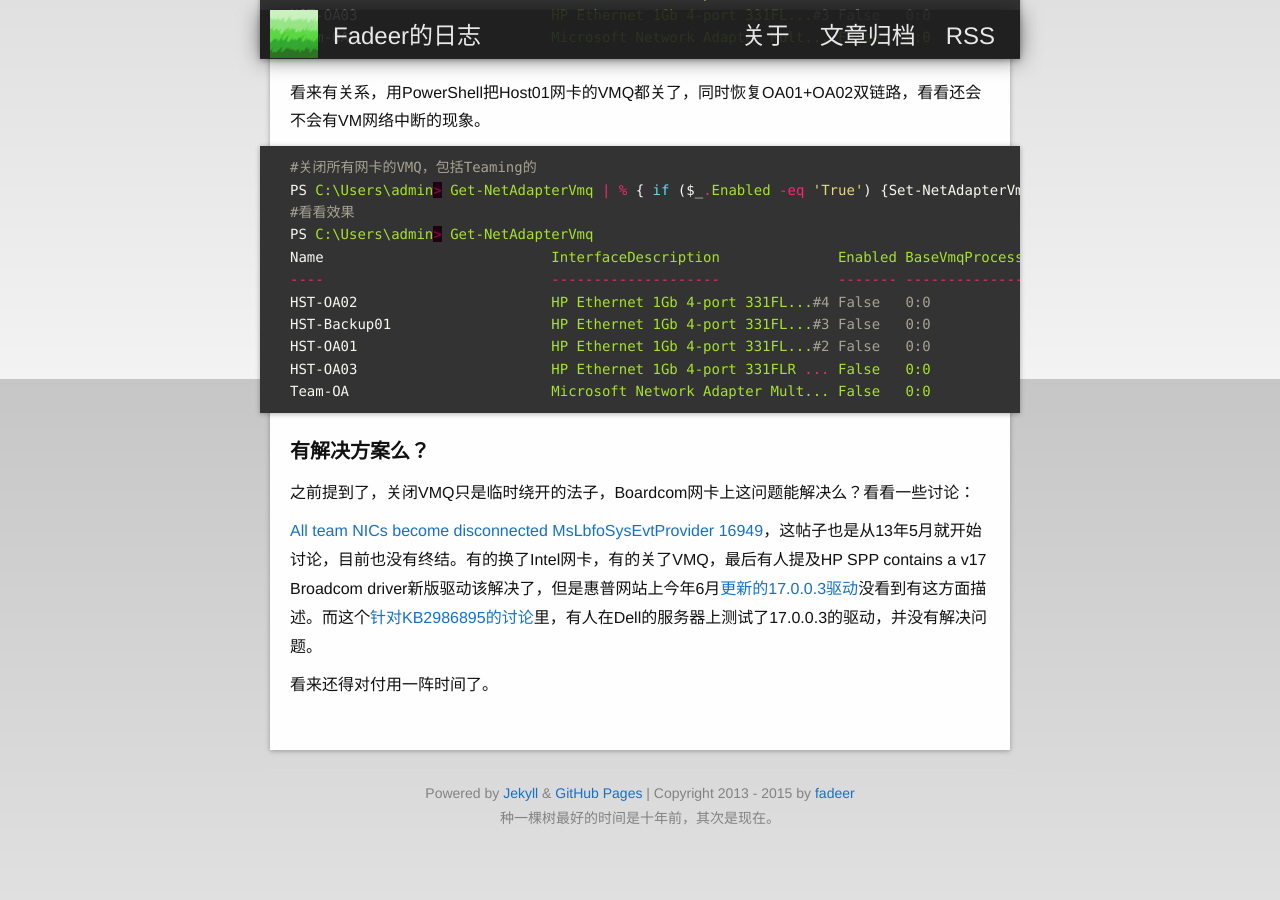
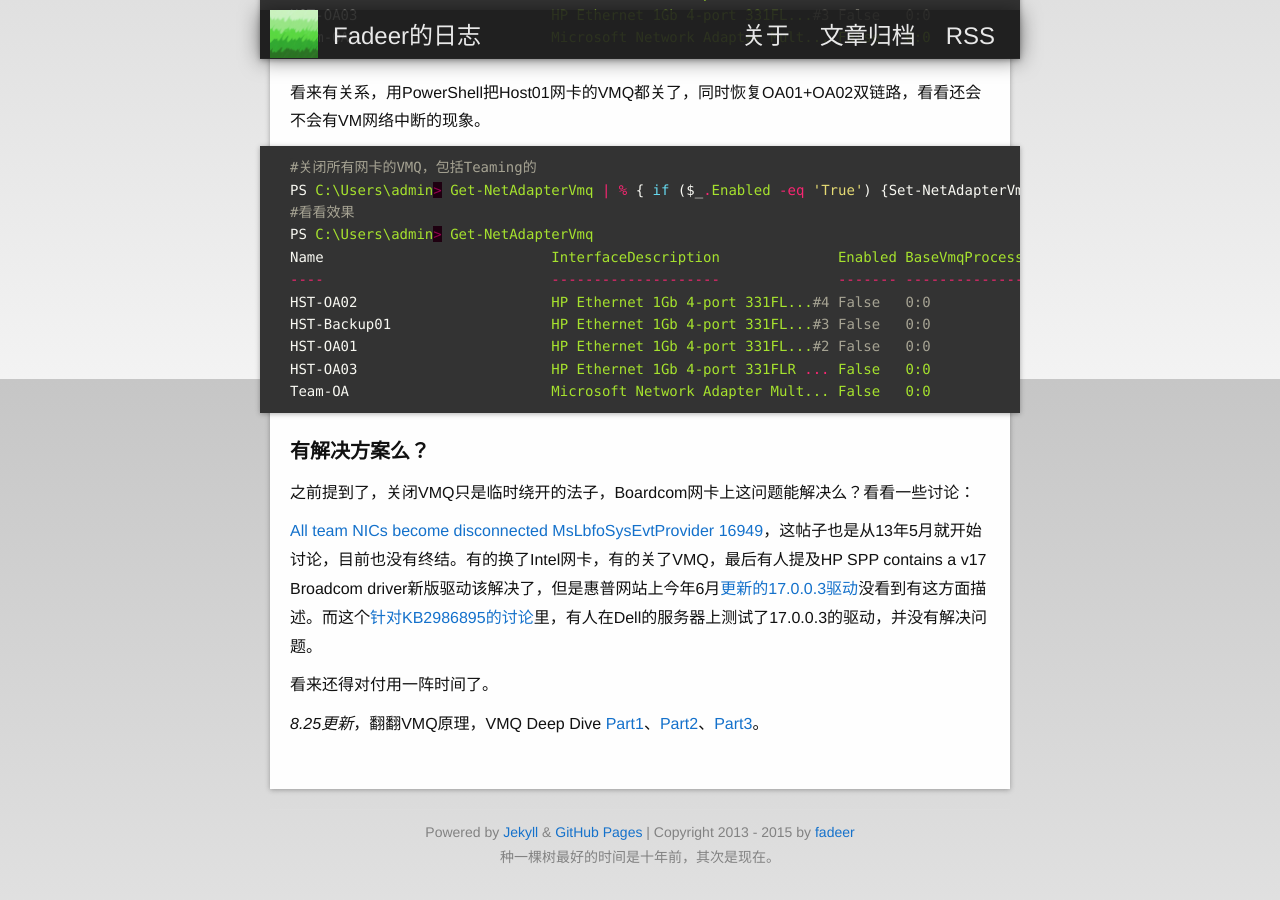
Before and after one commit to fadeer/fadeer.github.io, a Jekyll site: the page built from _posts/2015-08-11-2012r2-nicteaming.markdown, in a window 1280 px wide and 900 px high, scrolled down 2321 px. Built offline with Jekyll 4.4.1, drawn with Linux system fonts in a browser that asks for light colours; before the commit the page ends 3183 px from its top, so only the background shows below that.

Commit message:
update post

```diff
--- a/_posts/2015-08-11-2012r2-nicteaming.markdown
+++ b/_posts/2015-08-11-2012r2-nicteaming.markdown
@@ -102,6 +102,8 @@ Team-OA                        Microsoft Network Adapter Mult... False   0:0
 
 看来还得对付用一阵时间了。
 
+*8.25更新*，翻翻VMQ原理，VMQ Deep Dive [Part1](http://blogs.technet.com/b/networking/archive/2013/09/10/vmq-deep-dive-1-of-3.aspx)、[Part2](http://blogs.technet.com/b/networking/archive/2013/09/10/vmq-deep-dive-2-of-3.aspx)、[Part3](http://blogs.technet.com/b/networking/archive/2013/10/22/vmq-deep-dive-3-of-3.aspx)。
+
 [KB2986895]: https://support.microsoft.com/en-us/kb/2986895
 [aidanfinn]: http://www.aidanfinn.com/2014/07/kb2986895-vms-lose-network-connection-on-ws2012-or-ws2012-r2-hyper-v-when-using-broadcom-1gbe-nics/
 [commonissue]: http://www.aidanfinn.com/2013/10/how-to-avoid-networking-issues-in-hyper-v/
--- a/_posts/weekly/2015-08-24-weekly-36.markdown
+++ b/_posts/weekly/2015-08-24-weekly-36.markdown
@@ -20,7 +20,6 @@ tags: Weekly Skill
 * [Linux Integration Services 4.0 Update](http://blogs.technet.com/b/virtualization/archive/2015/08/20/linux-integration-services-4-0-update.aspx)，红帽系VM建议更新啊。
 * [为Ubuntu设计快速缩略图服务](http://www.infoq.com/cn/news/2015/08/Ubuntu-API)，这个服务实现值得学习。
 * 京东技术架构,[（一）构建亿级前端读服务](http://jinnianshilongnian.iteye.com/blog/2232271)，[（二）构建需求响应式亿级商品详情页](http://jinnianshilongnian.iteye.com/blog/2235572)。
-* [帅小伙、大叔、高富帅都怎么玩OpenStack？](https://www.ustack.com/blog/wan/) 三个案例很典型啊，后面问答也很好。
 * [Node.js之HelloWorld背后的大坑](http://www.jianshu.com/p/3c5897dd2b85)，8行的Hello World都可以学到这么多东西。
 * [Stream探究](http://segmentfault.com/a/1190000003479884)。
 
@@ -36,6 +35,7 @@ tags: Weekly Skill
 ----
 * [天津大爆炸，看看哪些大型数据中心受损了？](http://www.tmtpost.com/1393710.html) 灾备建设不能松懈！
 * [做了三年企业级 SaaS 的几点心得](http://36kr.com/p/5036630.html)。
+* [帅小伙、大叔、高富帅都怎么玩OpenStack？](https://www.ustack.com/blog/wan/) 三个案例很典型啊，后面问答也很好。
 * 如何优雅的制作一套解决方案，[（上）方案背后的逻辑模型](http://www.woshipm.com/pmd/177804.html)，[（下）网站改版方案实例](http://www.woshipm.com/pmd/192366.html)。“所谓解决方案就是针对客户提出的需求（或你理解出的需求）一一做应答。你的技术能力能否令客户放心，你的配套服务能力能否让双方在合作过程中保持愉悦，这些都客户较为关心的点。需要注意的是，技术框架也好，功能点的设计也好，都要与你提出的“痛点”相互呼应，这才会**形成完整的思维逻辑流**（Thinking Flow）。每个抛出的问题都可以得到解答，这也会**让人觉得这的确是深思熟虑且为客户定制化开发的解决方案**。”
 * [面向目标 vs. 面向功能：选择正确的Product Roadmap](http://www.woshipm.com/pd/191144.html)，思路很好，产品不同阶段很有区别。
 
```
